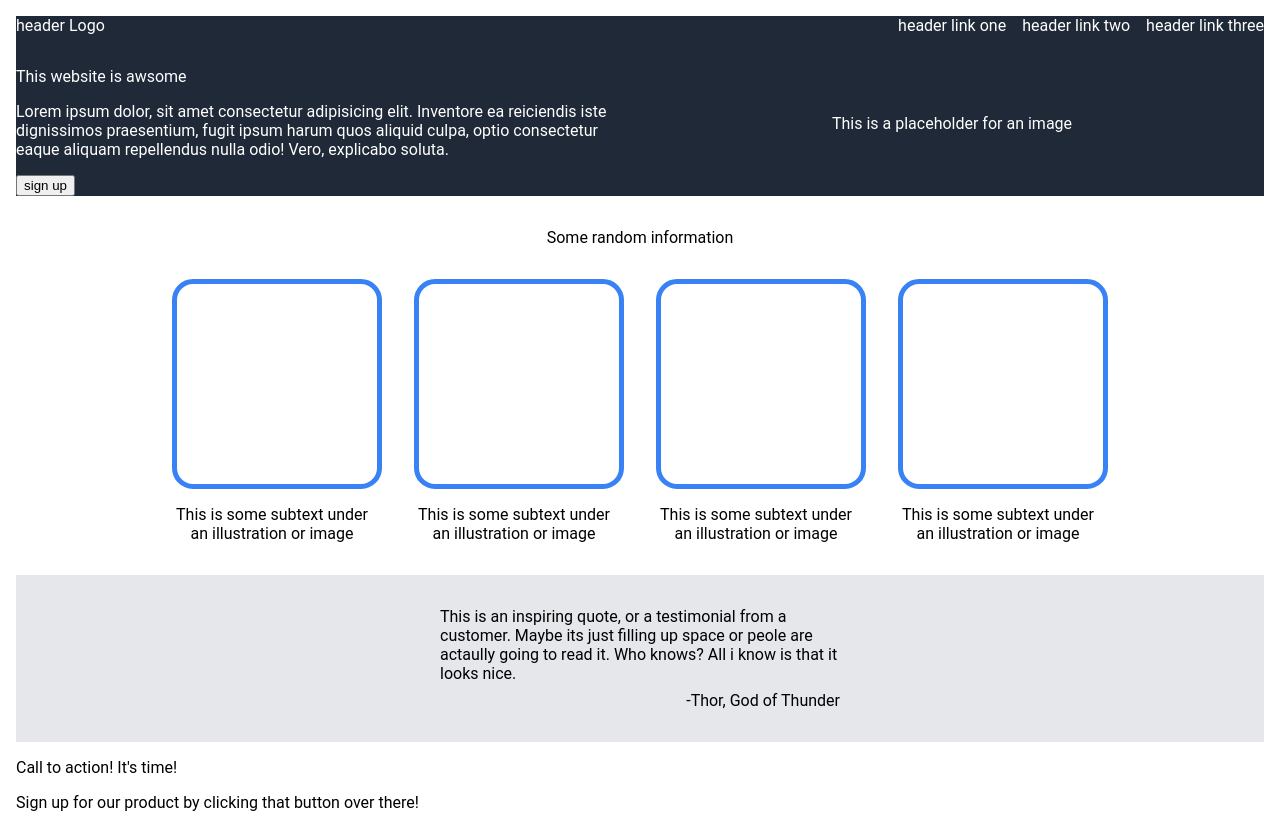
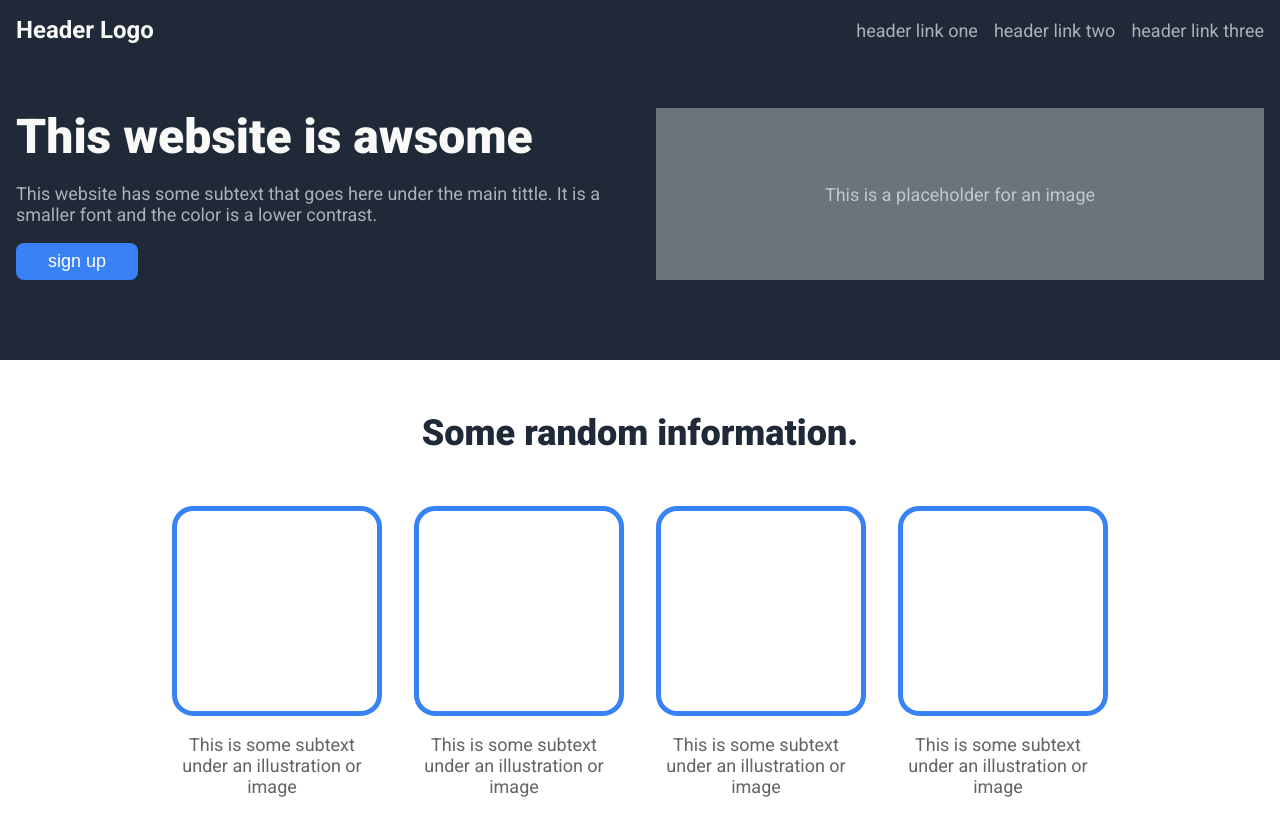
Before and after one commit to kennytherippar/landing_page, a plain HTML site: page index.html in a window 1280 px wide. Shown: the top 818 px of the page. Drawn offline with Linux system fonts and the light colour scheme.

Commit message:
final ui changes

```diff
--- a/index.html
+++ b/index.html
@@ -4,13 +4,19 @@
     <meta charset="UTF-8" />
     <meta name="viewport" content="width=device-width, initial-scale=1.0" />
     <title>Anime Shop</title>
+    <link rel="preconnect" href="https://fonts.googleapis.com" />
+    <link rel="preconnect" href="https://fonts.gstatic.com" crossorigin />
+    <link
+      href="https://fonts.googleapis.com/css2?family=Roboto:ital,wght@0,100..900;1,100..900&display=swap"
+      rel="stylesheet"
+    />
     <link rel="stylesheet" href="style.css" />
   </head>
   <body>
     <header>
       <ul>
         <div class="left-header">
-          <li><a href="#">header Logo</a></li>
+          <li><a href="#">Header Logo</a></li>
         </div>
         <div class="right-header">
           <li><a href="#">header link one</a></li>
@@ -20,12 +26,10 @@
       </ul>
       <div class="container">
         <div class="header-content">
-          <p>This website is awsome</p>
+          <p id="header">This website is awsome</p>
           <p>
-            Lorem ipsum dolor, sit amet consectetur adipisicing elit. Inventore
-            ea reiciendis iste dignissimos praesentium, fugit ipsum harum quos
-            aliquid culpa, optio consectetur eaque aliquam repellendus nulla
-            odio! Vero, explicabo soluta.
+            This website has some subtext that goes here under the main tittle.
+            It is a smaller font and the color is a lower contrast.
           </p>
           <button>sign up</button>
         </div>
@@ -34,7 +38,7 @@
     </header>
     <main>
       <div class="main-content">
-        <p>Some random information</p>
+        <p id="main-content-header">Some random information.</p>
         <div class="sliders">
           <div class="slider">
             <div class="square"></div>
--- a/style.css
+++ b/style.css
@@ -1,18 +1,20 @@
 body {
   margin: 0;
-  padding: 16px;
+  padding: 0;
   box-sizing: border-box;
-  font-family: Roboto;
+  font-family: "roboto", sans-serif;
+  font-size: 18px;
 }
 
 header {
   background-color: #1f2937;
-  color: white;
+  padding: 16px;
+  gap: 32px;
 }
 
 a {
   text-decoration: none;
-  color: white;
+  color: #f9faf8;
 }
 
 li {
@@ -23,7 +25,7 @@ header ul {
   display: flex;
   justify-content: space-between;
   align-items: center;
-  margin: 0 0 16px 0;
+  margin: 0 0 40px 0;
   padding: 0;
 }
 
@@ -32,20 +34,48 @@ header ul {
   gap: 16px;
 }
 
+.left-header {
+  font-size: 24px;
+  font-weight: bold;
+}
+
+.right-header a {
+  color: #e5e7ebb6;
+}
+
+#header {
+  font-size: 48px;
+  font-weight: 900;
+  color: #f9faf8;
+  margin: 0;
+}
+
+button {
+  background-color: #3882f6;
+  color: white;
+  border: none;
+  border-radius: 8px;
+  padding: 8px 32px;
+  font-size: 18px;
+}
+
 .container {
   display: flex;
+  gap: 32px;
+  margin: 64px 0;
 }
 
 .header-content,
 .image {
   flex: 1;
+  color: #e5e7ebb6;
 }
 
 .image {
-  text-align: center;
   display: flex;
   justify-content: center;
   align-items: center;
+  background-color: #6b747a;
 }
 
 .square {
@@ -64,6 +94,12 @@ header ul {
   padding: 16px;
 }
 
+#main-content-header {
+  font-size: 36px;
+  font-weight: 900;
+  color: #1f2937;
+}
+
 .sliders {
   display: flex;
   gap: 32px;
@@ -72,6 +108,7 @@ header ul {
 .slider p {
   max-width: 200px;
   text-align: center;
+  color: #646465;
 }
 
 .quotes {
@@ -85,17 +122,25 @@ header ul {
 .quote-box {
   display: flex;
   flex-direction: column;
-  max-width: 400px;
+  max-width: 800px;
   gap: 8px;
   padding: 16px;
 }
 
 .quote-box p {
+  font-size: 36px;
+  color: #1e2937;
+  font-style: italic;
+  font-weight: 300;
   margin: 0;
 }
 
 #thor {
   align-self: flex-end;
+  font-size: 24px;
+  color: #1e2937;
+  font-weight: 900;
+  font-style: normal;
 }
 
 footer {
```
